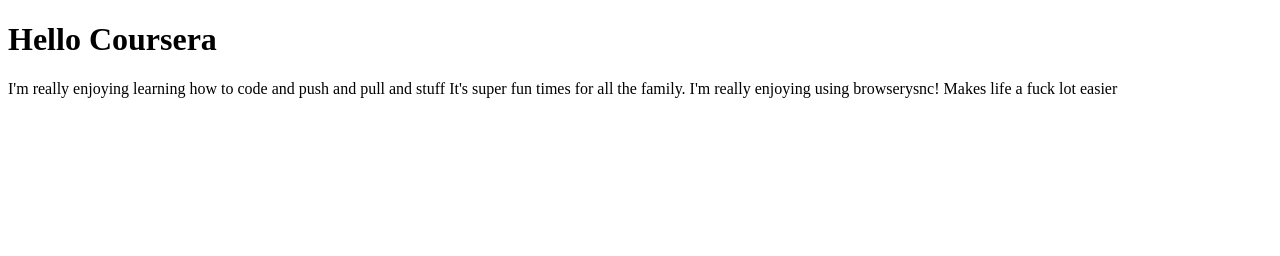
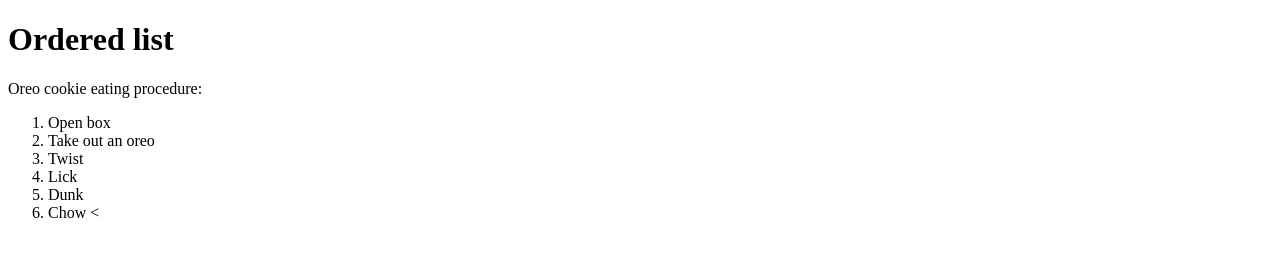
Before and after one commit to finkettlewell/coursera-test, a plain HTML site: page site/index.html in a window 1280 px wide. Drawn offline with Linux system fonts and the light colour scheme.

Commit message:
Commit Oreos

```diff
--- a/site/index.html
+++ b/site/index.html
@@ -1,15 +1,19 @@
 <!DOCTYPE html>
 <html>
 <head>
-    <title>hello coursera</title>
+  <meta charset="utf-8">
+  <title>Ordered Lists</title>
 </head>
 <body>
-    <h1>
-        Hello Coursera
-    </h1>
-    <p>
-        I'm really enjoying learning how to code and push and pull and stuff
-        It's super fun times for all the family. I'm really enjoying using browserysnc! Makes life a fuck lot easier
-    </p>
-</body>
+  <h1>Ordered list</h1>
+  <div>
+    Oreo cookie eating procedure:
+  <ol>
+    <li>Open box</li>
+    <li>Take out an oreo</li>
+    <li>Twist</li>
+    <li>Lick</li>
+    <li>Dunk</li>
+    <li>Chow &lt;</li>
+  </ol>
 </html>
```
Also changed, not shown: site/oreos.html (added, +10 -0 lines).
